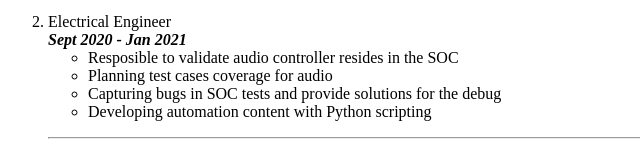
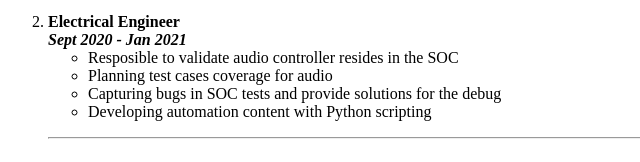
Before and after one commit to denkasdi/SEC-2023-denkasdi, a plain HTML site: page day-1/index.html in a window 1280 px wide. Shown: the part 432-594 px from the top of the page, 0-640 px from the left. Drawn offline with Linux system fonts and the light colour scheme.

Commit message:
Update index.html

```diff
--- a/day-1/index.html
+++ b/day-1/index.html
@@ -40,7 +40,7 @@
                 <li> Developing automation content with Python scripting </li><p></p>
             </ul>
 
-        <li>Electrical Engineer</li>
+        <li><b>Electrical Engineer</li></b></li>
         <i><b>Sept 2020 - Jan 2021</b></i>
             <ul>
                 <li>Resposible to validate audio controller resides in the SOC</li>
```
